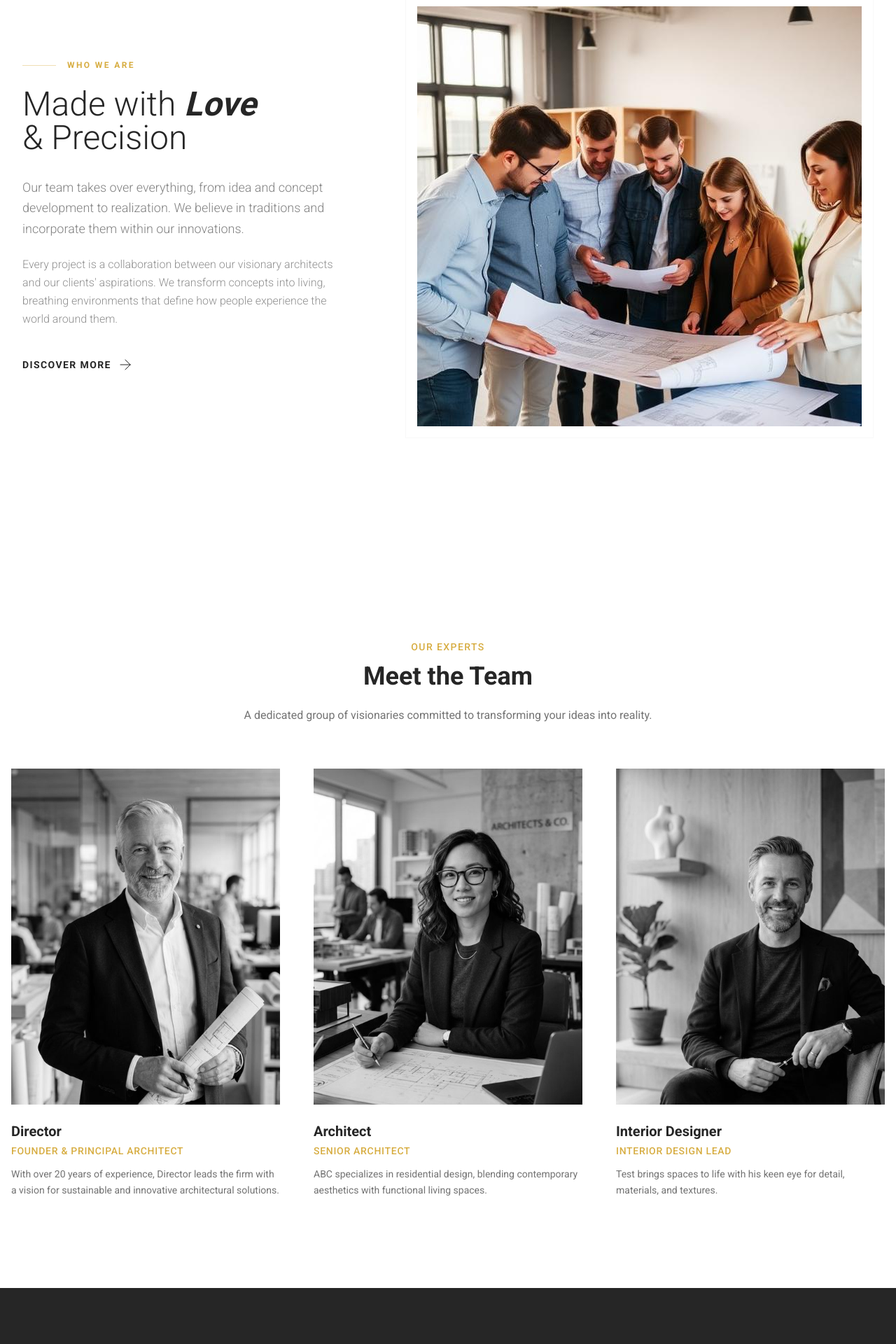
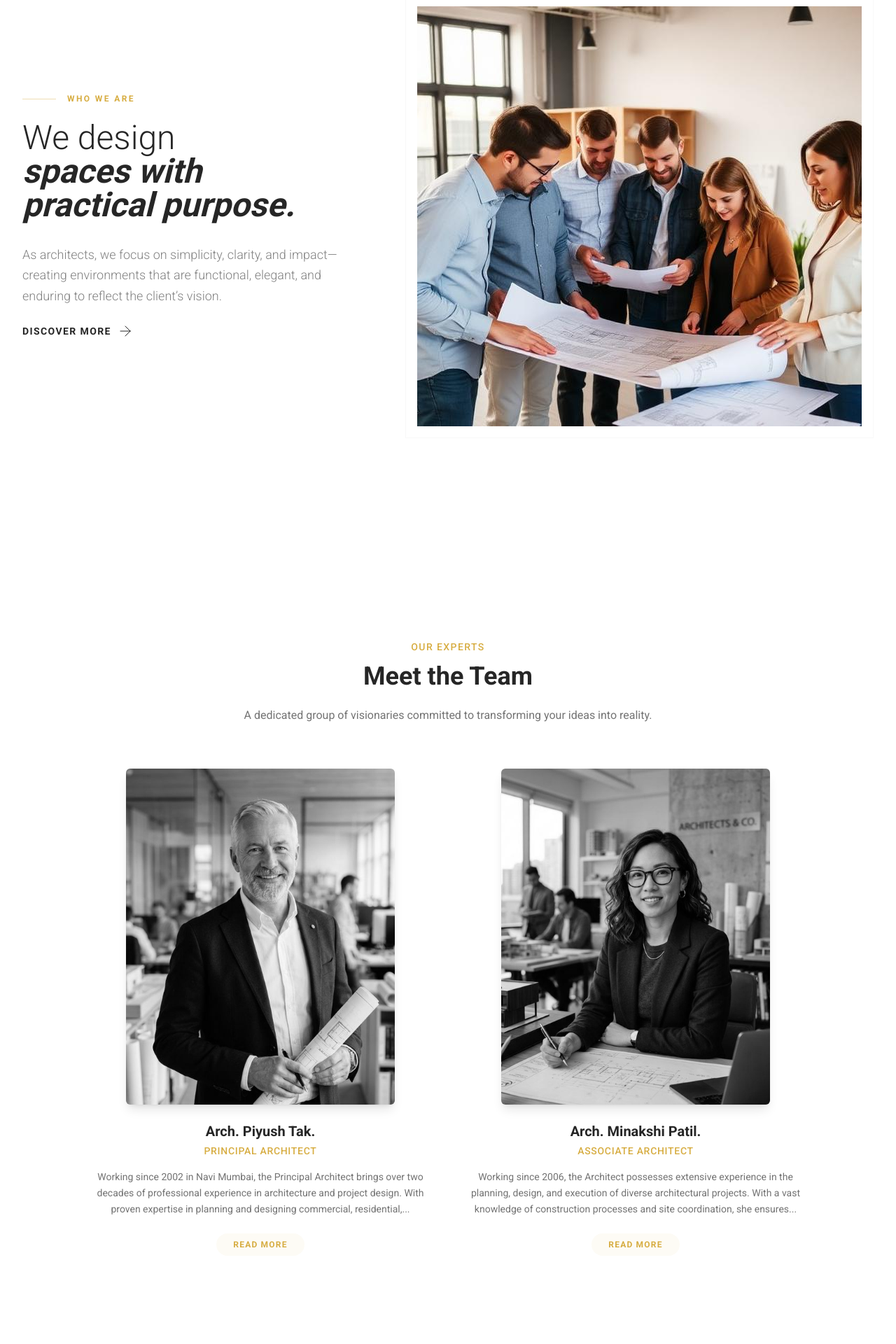
Before and after one commit to WebTeam14/concept-design-cell, a React (Vite) app: page /#/about in a window 1280 px wide. Shown: the part 760-2680 px from the top of the page at 70% size. Built offline with nearby package versions, Linux system fonts and the light colour scheme; the HTML template or start-up script is replaced by a standard one.

Commit message:
Content Updated

```diff
--- a/src/components/AboutExtras.tsx
+++ b/src/components/AboutExtras.tsx
@@ -36,12 +36,12 @@ function VisionMission() {
             {
               label: "Vision",
               text:
-                "Our vision is to ensure a safe and sustainable future for all our clients. Through our utmost priority to their needs, we build a better, more sustainable future together — one structure at a time.",
+                "We design spaces with practical purpose.As architects, we focus on simplicity, clarity, and impact—creating environments that are functional, elegant, and enduring to reflect the client’s vision.",
             },
             {
               label: "Mission",
               text:
-                "We design and build structures that not only withstand the test of time but enrich the lives of their residents and communities. A successful future is a sustainable one — and that is what every design we create reflects.",
+                "To collaborate closely with clients to transform their vision into elegant, functional, and enduring spaces through precision and innovation.",
             },
           ].map((item, i) => (
             <motion.div
@@ -66,9 +66,9 @@ function VisionMission() {
 // ─── 2. Timeline ─────────────────────────────────────────────────────────────
 const milestones = [
   {
-    year: "2010",
+    year: "2002",
     title: "Initial Years",
-    desc: "Founded with a clear vision to bring innovative architectural design to Gujarat.",
+    desc: "To Build trust through transparency, collaboration, and delivering value within budget and timelines. ",
   },
   {
     year: "2013",
@@ -78,17 +78,17 @@ const milestones = [
   {
     year: "2016",
     title: "Team Growth",
-    desc: "Expanded our team of qualified professionals and relocated to a larger studio space.",
+    desc: "to Build trust through transparency, collaboration, and delivering value within budget and timelines. ",
   },
   {
     year: "2019",
     title: "Office Expansion",
-    desc: "Opened a second office to serve a growing clientele across multiple districts.",
+    desc: "Expanding the practice as Principal Architect, leading and shaping redevelopment-focused projects in collaboration with Urban Analysis Consultancy Services.",
   },
   {
     year: "2023",
     title: "Milestones Achieved",
-    desc: "Over 100 projects delivered, cementing our position as a leading design firm in the region.",
+    desc: "to Build trust through transparency, collaboration, and delivering value within budget and timelines. ",
   },
 ];
 
@@ -128,8 +128,8 @@ function Timeline() {
 
                   <div
                     className={`ml-12 md:ml-0 md:w-[45%] ${isLeft
-                        ? "md:pr-8 md:text-right"
-                        : "md:ml-auto md:pl-8 md:text-left"
+                      ? "md:pr-8 md:text-right"
+                      : "md:ml-auto md:pl-8 md:text-left"
                       }`}
                   >
                     <span className="text-primary text-xs font-bold tracking-[0.3em] uppercase block mb-1">
--- a/src/components/AboutSection.tsx
+++ b/src/components/AboutSection.tsx
@@ -26,18 +26,19 @@ export default function AboutSection() {
             </div>
 
             <h2 className="font-display text-4xl md:text-5xl font-light text-foreground mb-8 leading-[1.2] text-balance">
-              Made with <span className="font-semibold italic">Love</span> & Precision
+              We design <span className="font-semibold italic"> spaces with practical purpose.</span>
             </h2>
 
             <p className="text-muted-foreground/90 font-light leading-relaxed mb-6 text-pretty text-lg">
-              Our team takes over everything, from idea and concept development to realization.
-              We believe in traditions and incorporate them within our innovations.
+
+              As architects, we focus on simplicity, clarity, and impact—creating environments that are functional, elegant, and enduring to reflect the client’s vision.
+
             </p>
-            <p className="text-muted-foreground/80 font-light leading-relaxed mb-10 text-pretty">
+            {/* <p className="text-muted-foreground/80 font-light leading-relaxed mb-10 text-pretty">
               Every project is a collaboration between our visionary architects and our clients'
               aspirations. We transform concepts into living, breathing environments that define
               how people experience the world around them.
-            </p>
+            </p> */}
 
             <a
               href="#contact"
@@ -45,7 +46,7 @@ export default function AboutSection() {
             >
               Discover More
               <svg width="24" height="24" viewBox="0 0 24 24" fill="none" xmlns="http://www.w3.org/2000/svg" className="transform group-hover:translate-x-2 transition-transform duration-300">
-                <path d="M5 12H19M19 12L12 5M19 12L12 19" stroke="currentColor" strokeWidth="1" strokeLinecap="round" strokeLinejoin="round"/>
+                <path d="M5 12H19M19 12L12 5M19 12L12 19" stroke="currentColor" strokeWidth="1" strokeLinecap="round" strokeLinejoin="round" />
               </svg>
             </a>
           </div>
--- a/src/components/ContactSection.tsx
+++ b/src/components/ContactSection.tsx
@@ -56,7 +56,7 @@ export default function ContactSection() {
               <div>
                 <h4 className="font-semibold text-sm mb-1">Phone</h4>
                 <a href="tel:+919999999999" className="text-section-dark-foreground/60 hover:text-primary transition-colors text-sm">
-                  (+91) 99999 99999
+                  +91 7400453511 /  +91  9820291011
                 </a>
               </div>
             </div>
@@ -67,7 +67,7 @@ export default function ContactSection() {
               <div>
                 <h4 className="font-semibold text-sm mb-1">Email</h4>
                 <a href="mailto:demo@gmail.com" className="text-section-dark-foreground/60 hover:text-primary transition-colors text-sm">
-                  demo@gmail.com
+                  concept_designcell@yahoo.co.in
                 </a>
               </div>
             </div>
@@ -78,7 +78,10 @@ export default function ContactSection() {
               <div>
                 <h4 className="font-semibold text-sm mb-1">Office</h4>
                 <p className="text-section-dark-foreground/60 text-sm">
-                  Architecture Avenue, Design District
+                  CONCEPT DESIGN CELL <br />
+                  1208, BWing , Shelton Saphhire , <br />
+                  Plot No.18 & 19, Sector -15 , CBD  Belapur , Navi Mumbai-400614
+
                 </p>
               </div>
             </div>
--- a/src/components/Footer.tsx
+++ b/src/components/Footer.tsx
@@ -83,7 +83,7 @@ export default function Footer() {
                   <Phone size={14} className="text-primary" />
                 </div>
                 <a href="tel:+919876543210" className="text-sm font-light text-white/60 hover:text-white transition-colors">
-                  +91 98765 43210
+                  +91 7400453511 / +91  9820291011
                 </a>
               </li>
               <li className="flex items-center gap-4 group">
@@ -91,7 +91,7 @@ export default function Footer() {
                   <Mail size={14} className="text-primary" />
                 </div>
                 <a href="mailto:demo@gmail.com" className="text-sm font-light text-white/60 hover:text-white transition-colors">
-                  demo@gmail.com
+                  concept_designcell@yahoo.co.in
                 </a>
               </li>
               <li className="flex items-start gap-4 group">
@@ -99,9 +99,10 @@ export default function Footer() {
                   <MapPin size={14} className="text-primary" />
                 </div>
                 <address className="not-italic text-sm font-light text-white/60 leading-relaxed">
-                  Studio #401, 4th Floor, Platinum Square,<br />
-                  Next to Creative Gardens, CBD Belapur,<br />
-                  Navi Mumbai - 400614
+                  CONCEPT DESIGN CELL <br />
+                  1208, BWing , Shelton Saphhire , <br />
+                  Plot No.18 & 19, Sector -15 , CBD  Belapur , Navi Mumbai-400614 <br />
+
                 </address>
               </li>
             </ul>
--- a/src/components/Navbar.tsx
+++ b/src/components/Navbar.tsx
@@ -56,16 +56,16 @@ export default function Navbar() {
     <nav className={`fixed top-0 left-0 right-0 z-50 transition-all duration-700 ease-in-out ${
       scrolled ? "pt-2 px-4 md:px-8 lg:px-12" : "pt-4 md:pt-6 px-4 md:px-8 lg:px-12"
     }`}>
-      <div className={`mx-auto max-w-[1400px] flex items-center justify-between px-6 py-2.5 transition-all duration-500 shadow-xl ${
+      <div className={`mx-auto max-w-[1400px] flex items-center justify-between px-6 py-1 transition-all duration-500 shadow-xl ${
         isOpen ? "rounded-t-[32px] rounded-b-none shadow-2xl" : "rounded-full shadow-lg hover:shadow-xl"
       } bg-white/95 backdrop-blur-xl border border-black/5`}>
 
         {/* Logo */}
-        <Link to="/" onClick={() => setIsOpen(false)} className="flex items-center shrink-0 group">
+        <Link to="/" onClick={() => setIsOpen(false)} className="flex items-center shrink-0 group py-1">
           <img
             src={logo}
             alt="Concept Design Cell"
-            className="h-10 md:h-12 lg:h-14 w-auto object-contain transition-all duration-500 group-hover:scale-105"
+            className="h-12 md:h-16 lg:h-20 w-auto object-contain transition-all duration-500 group-hover:scale-110"
           />
         </Link>
 
--- a/src/components/ServicesSection.tsx
+++ b/src/components/ServicesSection.tsx
@@ -4,24 +4,20 @@ import { useScrollReveal } from "@/hooks/useScrollReveal";
 const services = [
   {
     icon: Compass,
-    title: "Architectural Design",
-    desc: "Comprehensive design solutions from concept sketches to detailed construction drawings.",
+    title: "Architectural Design Consultancy",
+    desc: "Comprehensive design solutions from concept to completion, emphasizing functionality, sustainability, and contextual aesthetics.",
   },
   {
     icon: School,
-    title: "Institutional",
-    desc: "Designing civic and community landmarks that serve the public with dignity and efficiency.",
+    title: "Liaisoning / Statutory Approvals",
+    desc: "Expertise in preparing and submitting approval drawings, coordinating with planning authorities, and managing clearances such as Building Permission, Environmental, Fire, and related NOCs.",
   },
   {
     icon: GraduationCap,
-    title: "Educational",
-    desc: "State-of-the-art schools and learning centers designed to inspire curiosity and academic excellence.",
+    title: "Redevelopment Consultancy",
+    desc: "Expertise in preparing and submitting approval drawings, coordinating with planning authorities, and managing clearances such as Building Permission, Environmental, Fire, and related NOCs.",
   },
-  {
-    icon: Hammer,
-    title: "Redevelopment ",
-    desc: "Transforming existing structures through modern upgrades, structural enhancements, and creative repurposing.",
-  },
+
 ];
 
 export default function ServicesSection() {
@@ -52,7 +48,7 @@ export default function ServicesSection() {
             </h2>
           </div>
           <p className={`text-muted-foreground/80 font-light max-w-sm text-sm md:text-base leading-relaxed ${isVisible ? "animate-fade-up" : "opacity-0"}`} style={{ animationDelay: "0.2s" }}>
-            We provide a holistic approach to design, merging engineering precision with timeless aesthetics to create enduring landmarks.
+            Our firm provides end-to-end professional services covering all stages of architectural and project development. With a multidisciplinary approach, we integrate design innovation, technical expertise, and regulatory compliance to deliver projects that are functional, sustainable, and aesthetically refined.
           </p>
         </div>
 
--- a/src/components/TeamSection.tsx
+++ b/src/components/TeamSection.tsx
@@ -1,3 +1,4 @@
+import { useState } from "react";
 import { teamMembers } from "@/data/team";
 import { useScrollReveal } from "@/hooks/useScrollReveal";
 import { motion } from "framer-motion";
@@ -35,16 +36,34 @@ export default function TeamSection() {
           </motion.p>
         </div>
 
-        <div className="grid md:grid-cols-3 gap-8 md:gap-12">
+        <div className="grid md:grid-cols-2 gap-8 md:gap-12 max-w-5xl mx-auto">
           {teamMembers.map((member, index) => (
+            <MemberCard key={member.id} member={member} index={index} isVisible={isVisible} />
+          ))}
+        </div>
+      </div>
+    </section>
+  );
+}
+
+function MemberCard({ member, index, isVisible }: { member: any, index: number, isVisible: boolean }) {
+  const [isExpanded, setIsExpanded] = useState(false);
+
+  // Split bio by <br /> to handle paragraphs
+  const paragraphs = member.bio.split('<br />').map((p: string) => p.trim()).filter((p: string) => p.length > 0);
+  const firstPara = paragraphs[0];
+  const words = firstPara.split(' ');
+  const shouldTruncate = words.length > 30 || paragraphs.length > 1;
+  const shortText = words.slice(0, 30).join(' ') + '...';
+
+  return (
     <motion.div
-              key={member.id}
       initial={{ opacity: 0, y: 30 }}
       animate={isVisible ? { opacity: 1, y: 0 } : {}}
       transition={{ duration: 0.8, delay: 0.3 + index * 0.1 }}
-              className="group"
+      className="group flex flex-col items-center text-center"
     >
-              <div className="relative overflow-hidden mb-6 aspect-[4/5] bg-muted">
+      <div className="relative overflow-hidden mb-6 aspect-[4/5] bg-muted w-full max-w-sm rounded-lg shadow-lg">
         <img
           src={member.image}
           alt={member.name}
@@ -55,16 +74,30 @@ export default function TeamSection() {
       <h3 className="font-display text-xl font-bold text-foreground mb-1 group-hover:text-primary transition-colors duration-300">
         {member.name}
       </h3>
-              <p className="text-primary text-sm font-medium mb-3 uppercase tracking-wider">
+      <p className="text-primary text-sm font-medium mb-4 uppercase tracking-wider">
         {member.role}
       </p>
-              <p className="text-muted-foreground text-sm leading-relaxed line-clamp-3">
-                {member.bio}
-              </p>
-            </motion.div>
+
+      <div className="text-muted-foreground text-sm leading-relaxed max-w-prose">
+        {!isExpanded ? (
+          <p>{shortText}</p>
+        ) : (
+          <div className="space-y-4 text-center">
+            {paragraphs.map((p: string, i: number) => (
+              <p key={i}>{p}</p>
             ))}
           </div>
+        )}
       </div>
-    </section>
+
+      {shouldTruncate && (
+        <button
+          onClick={() => setIsExpanded(!isExpanded)}
+          className="mt-6 text-primary font-bold text-xs uppercase tracking-widest hover:underline focus:outline-none bg-primary/5 px-6 py-2 rounded-full transition-all hover:bg-primary/10"
+        >
+          {isExpanded ? "Read Less" : "Read More"}
+        </button>
+      )}
+    </motion.div>
   );
 }
--- a/src/data/team.ts
+++ b/src/data/team.ts
@@ -13,23 +13,17 @@ export interface Member {
 export const teamMembers: Member[] = [
   {
     id: "1",
-    name: "Director",
-    role: "Founder & Principal Architect",
-    bio: "With over 20 years of experience, Director leads the firm with a vision for sustainable and innovative architectural solutions.",
+    name: "Arch. Piyush Tak.",
+    role: "Principal Architect",
+    bio: "Working since 2002 in Navi Mumbai, the Principal Architect brings over two decades of professional experience in architecture and project design. With proven expertise in planning and designing commercial, residential, industrial, and institutional projects, he has successfully delivered numerous developments distinguished by functional efficiency, aesthetic appeal, and compliance with statutory norms, combined with strong project execution skills, ensure innovative and practical design solutions tailored to each client’s unique requirements.His comprehensive understanding and specialized expertise in Redevelopment projects enable him to effectively balance design innovation with regulatory compliance and on-ground feasibility. He has a deep insight into the complexities of society redevelopment, including stakeholder coordination, space optimization, and phased construction planning.<br /> His strategic approach ensures that every project not only meets design aspirations but also maximizes functional efficiency, sustainability, and long-term value for all stakeholders.",
     image: team1,
   },
   {
     id: "2",
-    name: "Architect",
-    role: "Senior Architect",
-    bio: "ABC specializes in residential design, blending contemporary aesthetics with functional living spaces.",
+    name: "Arch. Minakshi  Patil.",
+    role: "Associate Architect",
+    bio: "Working since 2006, the Architect possesses extensive experience in the planning, design, and execution of diverse architectural projects. With a vast knowledge of construction processes and site coordination, she ensures the seamless integration of design intent with on-site implementation. Her multidisciplinary exposure across residential, commercial, industrial, and institutional sectors enables her to deliver practical, efficient, and aesthetically balanced architectural solutions.<br /> Her strong understanding of building materials, services integration, and local development regulations supports effective project delivery from concept to completion. With a keen eye for detail and commitment to design excellence, she consistently aims to create spaces that are functional, sustainable, and contextually responsive.",
     image: team2,
   },
-  {
-    id: "3",
-    name: "Interior Designer",
-    role: "Interior Design Lead",
-    bio: "Test brings spaces to life with his keen eye for detail, materials, and textures.",
-    image: team3,
-  },
+
 ];
```
Lines whose indentation alone changed are shown as unchanged.
